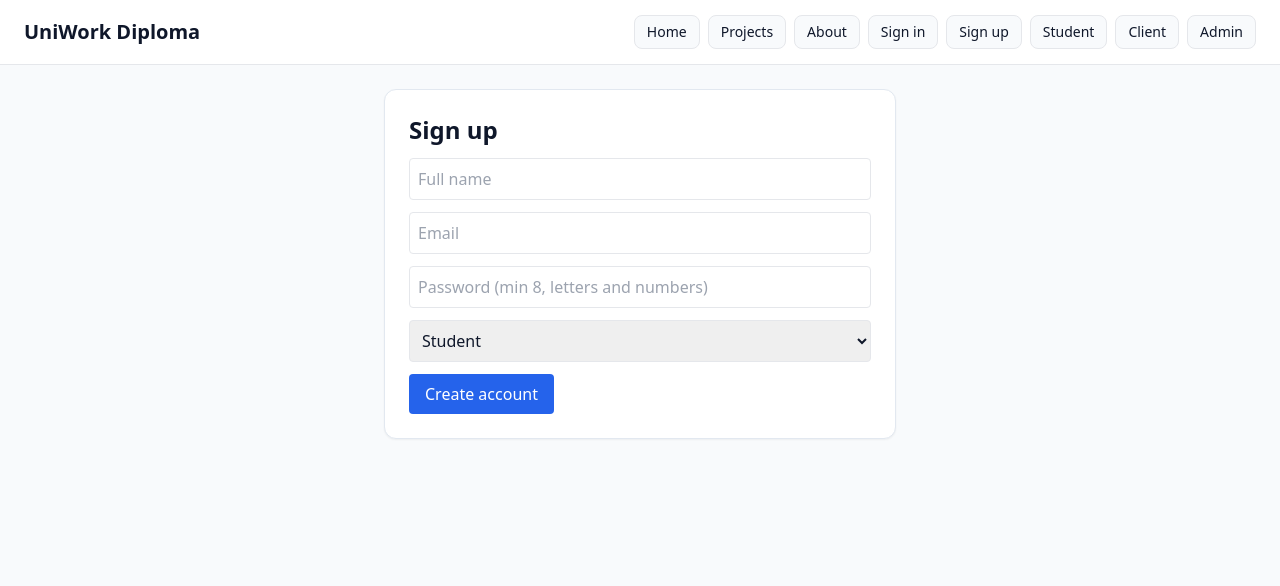
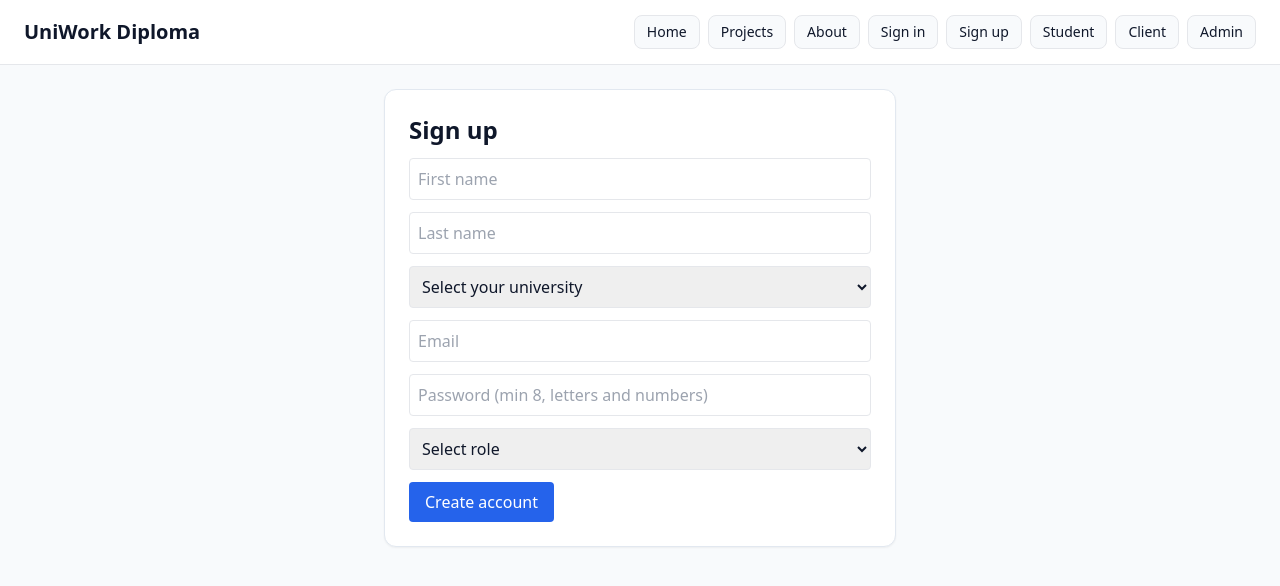
Before and after one commit to Donik2112/Diploma, a Next.js app: page /signup in a window 1280 px wide. Shown: the top 586 px of the page. Built offline with nearby package versions, Linux system fonts and the light colour scheme.

Commit message:
Add field-specific signup inputs, university dropdown, and email-ready flags

```diff
--- a/app/api/auth/signup/route.ts
+++ b/app/api/auth/signup/route.ts
@@ -5,11 +5,17 @@ import { dbConnect } from '@/lib/mongodb';
 import User from '@/models/User';
 import StudentProfile from '@/models/StudentProfile';
 import ClientProfile from '@/models/ClientProfile';
+import { KAZAKHSTAN_UNIVERSITIES } from '@/lib/kazakhstanUniversities';
 
 const schema = z.object({
-  fullName: z.string({ required_error: 'Enter your full name' }).trim()
-    .min(1, 'Enter your full name')
-    .max(120),
+  firstName: z.string({ required_error: 'Enter your first name' }).trim()
+    .min(1, 'Enter your first name')
+    .min(2, 'First name must be at least 2 characters long')
+    .max(60),
+  lastName: z.string({ required_error: 'Enter your last name' }).trim()
+    .min(1, 'Enter your last name')
+    .min(2, 'Last name must be at least 2 characters long')
+    .max(60),
   email: z.string({ required_error: 'Enter your email' }).trim()
     .min(1, 'Enter your email')
     .email('Enter a valid email address'),
@@ -22,7 +28,10 @@ const schema = z.object({
   role: z.enum(['STUDENT', 'CLIENT'], {
     required_error: 'Select a role',
     invalid_type_error: 'Select a role'
-  })
+  }),
+  university: z.string({ required_error: 'Select your university' }).trim()
+    .min(1, 'Select your university')
+    .refine((v) => (KAZAKHSTAN_UNIVERSITIES as readonly string[]).includes(v), 'Select your university')
 });
 
 export async function POST(req: Request) {
@@ -37,6 +46,7 @@ export async function POST(req: Request) {
       );
     }
     const body = parsed.data;
+    const fullName = `${body.firstName} ${body.lastName}`.trim();
 
     if (await User.findOne({ email: body.email })) {
       return NextResponse.json(
@@ -47,10 +57,12 @@ export async function POST(req: Request) {
 
     const passwordHash = await bcrypt.hash(body.password, 10);
     const user = await User.create({
-      fullName: body.fullName,
+      fullName,
       email: body.email,
       role: body.role,
-      passwordHash
+      passwordHash,
+      university: body.university,
+      emailVerified: false
     });
 
     if (body.role === 'STUDENT') {
@@ -66,7 +78,7 @@ export async function POST(req: Request) {
     } else {
       await ClientProfile.create({
         userId: user._id,
-        companyName: `${body.fullName} Studio`,
+        companyName: `${fullName} Studio`,
         companyDescription: '',
         website: '',
         industry: ''
--- a/app/signup/page.tsx
+++ b/app/signup/page.tsx
@@ -1,16 +1,20 @@
 'use client';
 import { useState } from 'react';
+import { KAZAKHSTAN_UNIVERSITIES } from '@/lib/kazakhstanUniversities';
+
+type FieldErrors = Partial<Record<'firstName' | 'lastName' | 'email' | 'password' | 'role' | 'university', string>>;
 
 export default function SignUpPage() {
   const [message, setMessage] = useState('');
   const [error, setError] = useState('');
-  const [fieldErrors, setFieldErrors] = useState<Record<string, string>>({});
+  const [fieldErrors, setFieldErrors] = useState<FieldErrors>({});
 
   async function submit(formData: FormData) {
     setMessage('');
     setError('');
     setFieldErrors({});
 
+    try {
       const res = await fetch('/api/auth/signup', {
         method: 'POST',
         headers: { 'Content-Type': 'application/json' },
@@ -28,17 +32,55 @@ export default function SignUpPage() {
         const backendMessage = typeof payload?.error === 'string' ? payload.error : '';
         const backendField = typeof payload?.field === 'string' ? payload.field : '';
         const fallback = 'Could not create the account. Please try again later';
-      const finalMessage = backendMessage || fallback;
 
-      setError(finalMessage);
         if (backendField && backendMessage) {
-        setFieldErrors({ [backendField]: backendMessage });
+          setFieldErrors({ [backendField]: backendMessage } as FieldErrors);
+        } else {
+          setError(backendMessage || fallback);
         }
         return;
       }
 
       setMessage('Account created successfully. You can sign in now.');
+    } catch {
+      setError('Could not create the account. Please try again later');
+    }
   }
 
-  return <form action={submit} className="card p-6 max-w-lg mx-auto space-y-3"><h1 className="text-2xl font-bold">Sign up</h1><input name="fullName" placeholder="Full name" className="border p-2 rounded w-full" />{fieldErrors.fullName && <p className="text-sm text-red-700">{fieldErrors.fullName}</p>}<input name="email" placeholder="Email" className="border p-2 rounded w-full" />{fieldErrors.email && <p className="text-sm text-red-700">{fieldErrors.email}</p>}<input name="password" type="password" placeholder="Password (min 8, letters and numbers)" className="border p-2 rounded w-full" />{fieldErrors.password && <p className="text-sm text-red-700">{fieldErrors.password}</p>}<select name="role" className="border p-2 rounded w-full"><option value="STUDENT">Student</option><option value="CLIENT">Client</option></select>{fieldErrors.role && <p className="text-sm text-red-700">{fieldErrors.role}</p>}<button className="px-4 py-2 bg-brand text-white rounded">Create account</button>{message && <p className="text-sm text-green-700">{message}</p>}{error && <p className="text-sm text-red-700">{error}</p>}</form>;
+  return (
+    <form action={submit} className="card p-6 max-w-lg mx-auto space-y-3">
+      <h1 className="text-2xl font-bold">Sign up</h1>
+
+      <input name="firstName" placeholder="First name" className="border p-2 rounded w-full" />
+      {fieldErrors.firstName && <p className="text-sm text-red-700">{fieldErrors.firstName}</p>}
+
+      <input name="lastName" placeholder="Last name" className="border p-2 rounded w-full" />
+      {fieldErrors.lastName && <p className="text-sm text-red-700">{fieldErrors.lastName}</p>}
+
+      <select name="university" className="border p-2 rounded w-full" defaultValue="">
+        <option value="" disabled>Select your university</option>
+        {KAZAKHSTAN_UNIVERSITIES.map((university) => (
+          <option key={university} value={university}>{university}</option>
+        ))}
+      </select>
+      {fieldErrors.university && <p className="text-sm text-red-700">{fieldErrors.university}</p>}
+
+      <input name="email" placeholder="Email" className="border p-2 rounded w-full" />
+      {fieldErrors.email && <p className="text-sm text-red-700">{fieldErrors.email}</p>}
+
+      <input name="password" type="password" placeholder="Password (min 8, letters and numbers)" className="border p-2 rounded w-full" />
+      {fieldErrors.password && <p className="text-sm text-red-700">{fieldErrors.password}</p>}
+
+      <select name="role" className="border p-2 rounded w-full" defaultValue="">
+        <option value="" disabled>Select role</option>
+        <option value="STUDENT">Student</option>
+        <option value="CLIENT">Client</option>
+      </select>
+      {fieldErrors.role && <p className="text-sm text-red-700">{fieldErrors.role}</p>}
+
+      <button className="px-4 py-2 bg-brand text-white rounded">Create account</button>
+      {message && <p className="text-sm text-green-700">{message}</p>}
+      {error && <p className="text-sm text-red-700">{error}</p>}
+    </form>
+  );
 }
--- /dev/null
+++ b/lib/kazakhstanUniversities.ts
@@ -0,0 +1,22 @@
+export const KAZAKHSTAN_UNIVERSITIES = [
+  'Al-Farabi Kazakh National University',
+  'Almaty Management University',
+  'Astana IT University',
+  'Caspian University',
+  'D. Serikbayev East Kazakhstan Technical University',
+  'Karaganda Buketov University',
+  'KIMEP University',
+  'Khoja Akhmet Yassawi International Kazakh-Turkish University',
+  'L.N. Gumilyov Eurasian National University',
+  'M. Auezov South Kazakhstan University',
+  'NARXOZ University',
+  'Nazarbayev University',
+  'North Kazakhstan University',
+  'S. Amanzholov East Kazakhstan University',
+  'Satbayev University',
+  'Suleyman Demirel University',
+  'Toraighyrov University',
+  'University of International Business',
+  'West Kazakhstan University',
+  'Yessenov University'
+] as const;
--- a/models/User.ts
+++ b/models/User.ts
@@ -4,6 +4,7 @@ const UserSchema = new Schema({
   role: { type: String, enum: ['STUDENT', 'CLIENT', 'ADMIN'], required: true },
   fullName: String,
   email: { type: String, unique: true },
+  emailVerified: { type: Boolean, default: false },
   passwordHash: String,
   university: String,
   bio: String,
```
Lines whose indentation alone changed are shown as unchanged.
